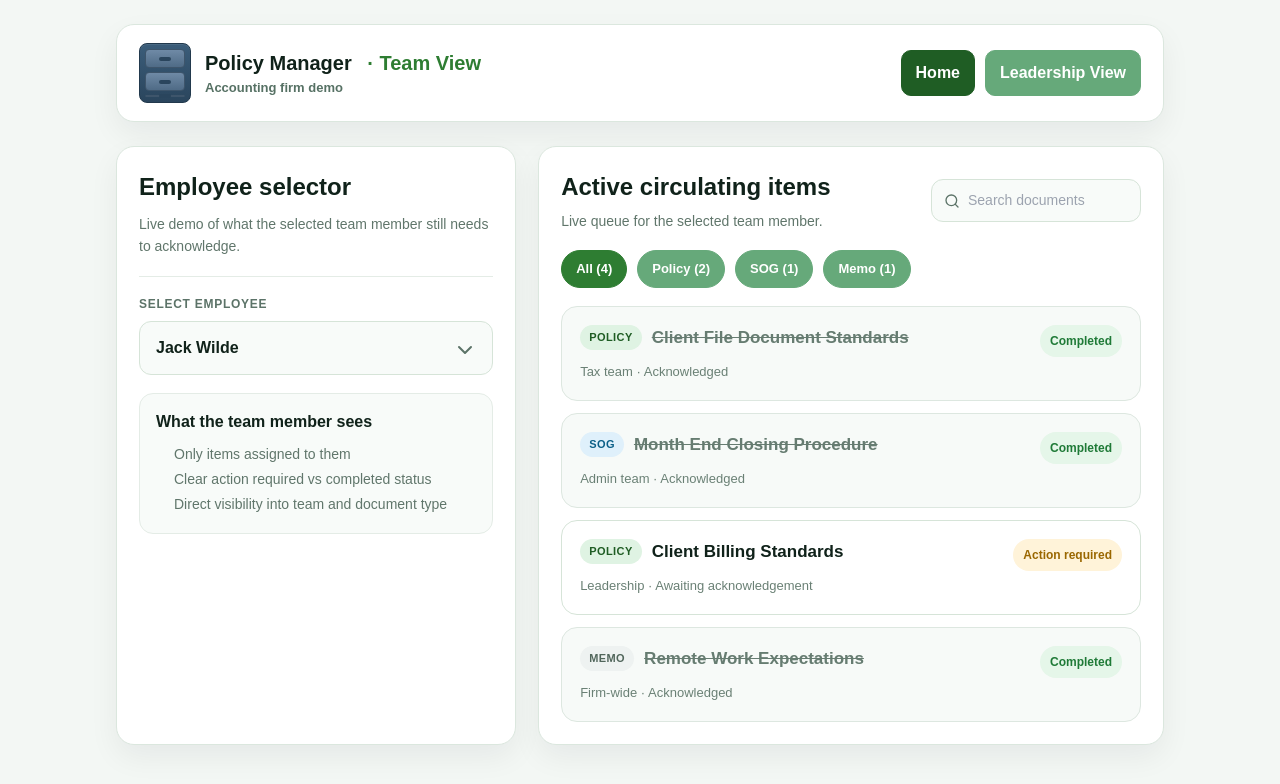
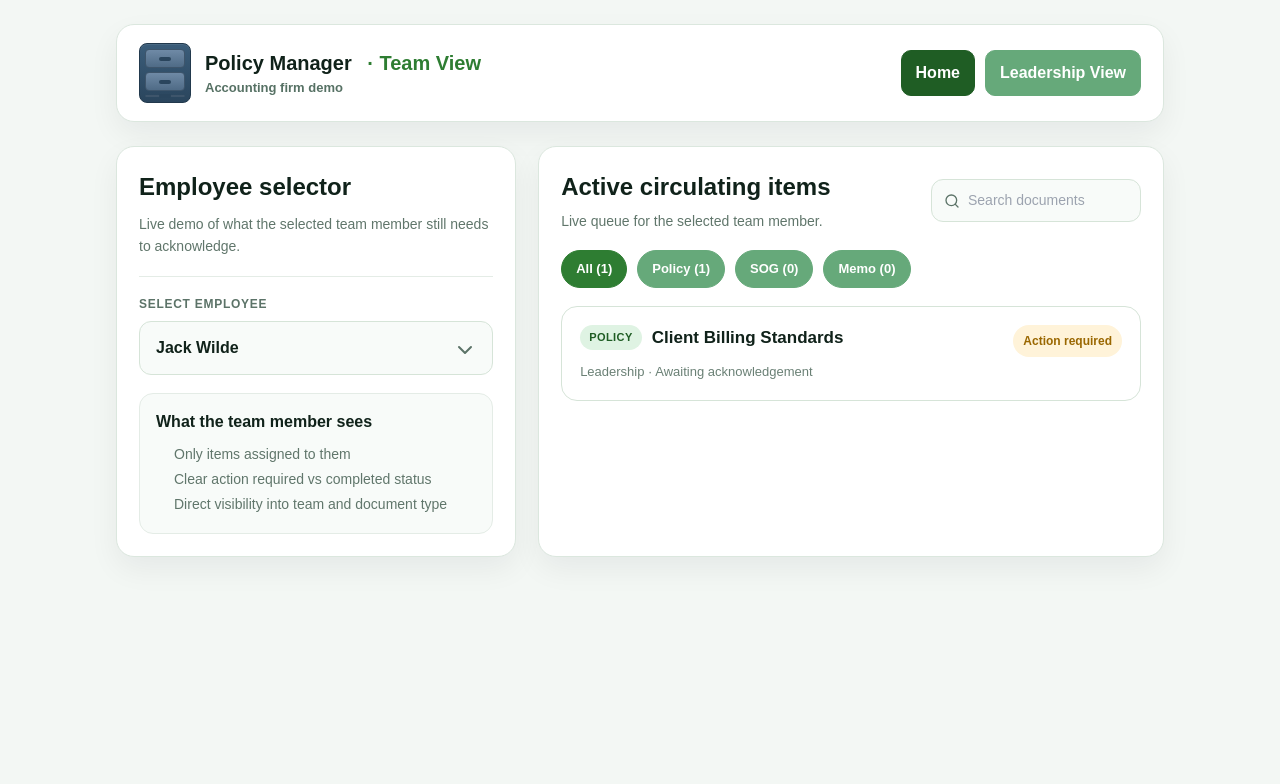
Before and after one commit to phoenixinc37-hue/policy-manager, a Next.js app: page /teamview in a window 1280 px wide. Shown: the top 784 px of the page. Built offline with nearby package versions, Linux system fonts and the light colour scheme.

Commit message:
feat: filter team view circulating items by type

```diff
--- a/app/teamview/page.tsx
+++ b/app/teamview/page.tsx
@@ -3,9 +3,11 @@ import { ChevronDown, Search } from "lucide-react";
 import { employees, getTeamItems } from "../data";
 import { cabinetIcon, drawerHandle, drawerRow } from "../cabinet";
 
-export default function TeamView() {
+export default function TeamView({ searchParams }: { searchParams?: { type?: string } }) {
   const selectedEmployee = employees[0];
-  const assignedItems = getTeamItems(selectedEmployee);
+  const assignedItems = getTeamItems(selectedEmployee).filter((item) => !item.acknowledged);
+  const activeType = searchParams?.type ?? "all";
+  const filteredItems = activeType === "all" ? assignedItems : assignedItems.filter((item) => item.type.toLowerCase() === activeType);
 
   return (
     <div style={{ minHeight: "100vh", background: "#f3f7f4", color: "#10221a", fontFamily: "Arial, sans-serif" }}>
@@ -69,17 +71,17 @@ export default function TeamView() {
 
             <div style={{ display: "flex", gap: 10, marginBottom: 18, flexWrap: "wrap" }}>
               {[
-                { label: `All (${assignedItems.length})`, href: "/teamview", active: true },
-                { label: `Policy (${assignedItems.filter((item) => item.type === "Policy").length})`, href: "/policy-index" },
-                { label: `SOG (${assignedItems.filter((item) => item.type === "SOG").length})`, href: "/policy-index" },
-                { label: `Memo (${assignedItems.filter((item) => item.type === "Memo").length})`, href: "/policy-index" },
+                { key: "all", label: `All (${assignedItems.length})`, href: "/teamview" },
+                { key: "policy", label: `Policy (${assignedItems.filter((item) => item.type === "Policy").length})`, href: "/teamview?type=policy" },
+                { key: "sog", label: `SOG (${assignedItems.filter((item) => item.type === "SOG").length})`, href: "/teamview?type=sog" },
+                { key: "memo", label: `Memo (${assignedItems.filter((item) => item.type === "Memo").length})`, href: "/teamview?type=memo" },
               ].map((pill) => (
-                <Link key={pill.label} href={pill.href} style={pillStyle(Boolean(pill.active), pill.label.startsWith("Policy") || pill.label.startsWith("SOG") || pill.label.startsWith("Memo"))}>{pill.label}</Link>
+                <Link key={pill.label} href={pill.href} style={pillStyle(activeType === pill.key, pill.key !== "all")}>{pill.label}</Link>
               ))}
             </div>
 
             <div style={{ display: "grid", gap: 12 }}>
-              {assignedItems.map((item) => {
+              {filteredItems.map((item) => {
                 const status = item.acknowledged ? "Completed" : "Action required";
                 const subtext = item.acknowledged ? "Acknowledged" : "Awaiting acknowledgement";
                 return (
```
